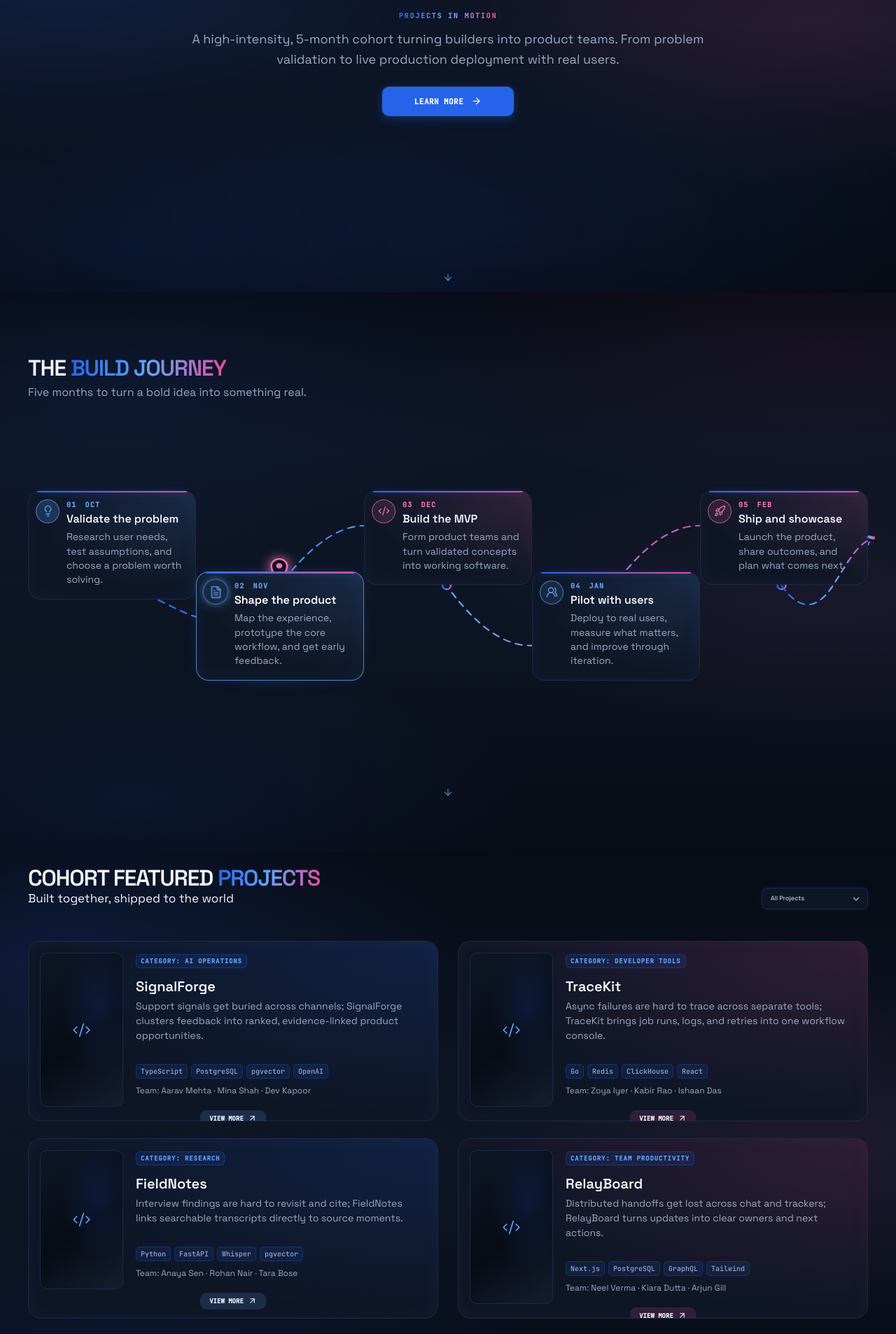
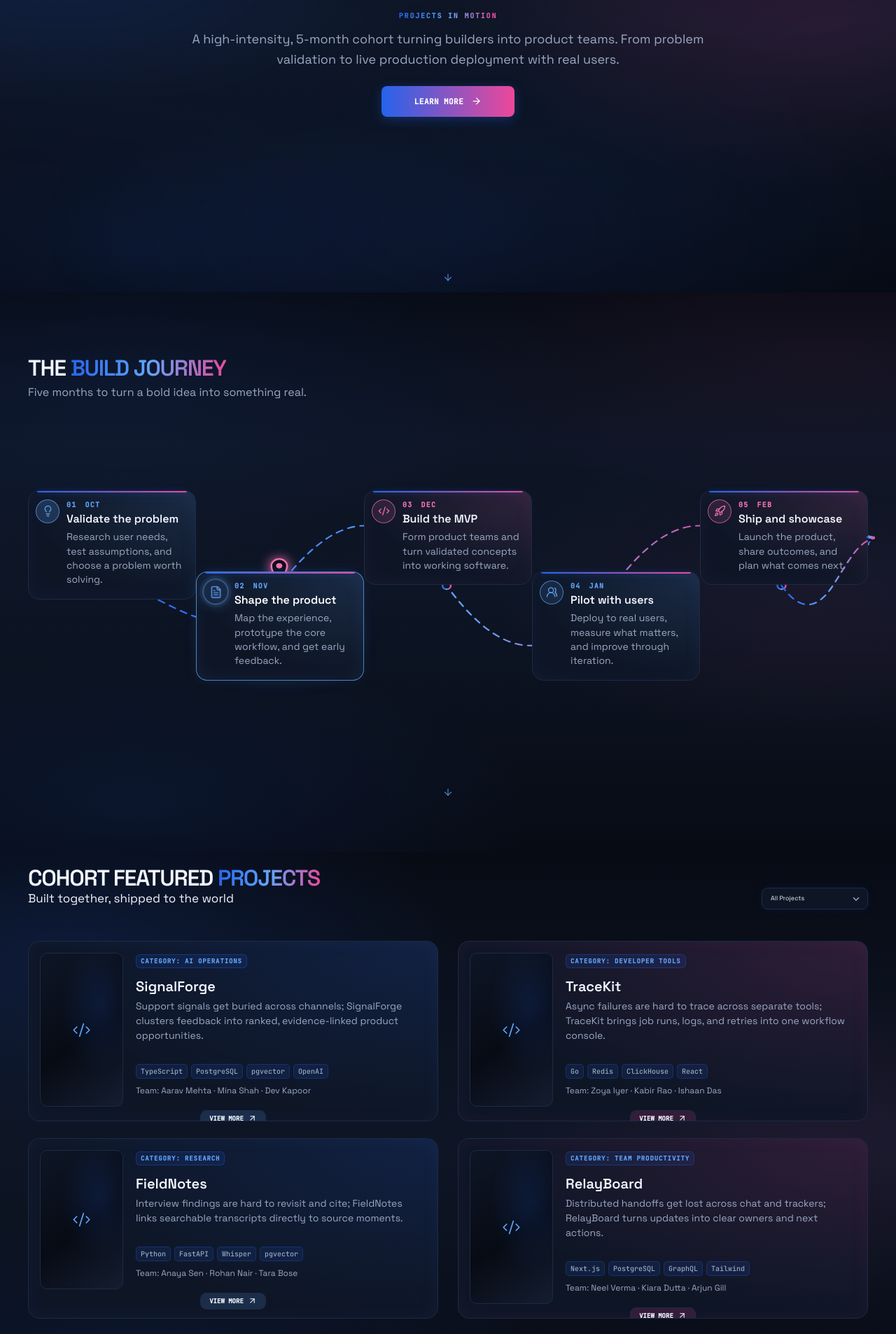
Before and after one commit to AayushM0/impulse-web, a React (Vite) app: page /cohort in a window 1280 px wide. Shown: the part 382-2289 px from the top of the page at 70% size. Built offline with nearby package versions, Linux system fonts and the light colour scheme.

Commit message:
feat(design-system): standardize Cohort and Community buttons to 8px and cards to 16px

```diff
--- a/src/components/CommunityGlobeHero.css
+++ b/src/components/CommunityGlobeHero.css
@@ -534,7 +534,7 @@
   min-height: 42px;
   padding: 0 18px;
   border: 1px solid transparent;
-  border-radius: 999px;
+  border-radius: 8px;
   color: #f5f7ff;
   font: 600 clamp(10px, 1vw, 12px) 'Space Grotesk', Inter, sans-serif;
   letter-spacing: .075em;
--- a/src/pages/Cohort.css
+++ b/src/pages/Cohort.css
@@ -190,18 +190,18 @@
   align-items: center;
   justify-content: center;
   gap: 11px;
-  border: 1px solid #1E2A44;
-  border-radius: 11px;
-  background: #2563EB;
-  box-shadow: 0 4px 14px rgba(37, 99, 235, 0.3);
+  border: 0;
+  border-radius: 8px;
+  background: linear-gradient(90deg, #2563EB, #EC4899);
+  box-shadow: 0 4px 16px rgba(37, 99, 235, 0.3);
   color: #FFFFFF;
   font: 600 11px 'JetBrains Mono', monospace;
   letter-spacing: 0.04em;
   text-transform: uppercase;
   cursor: pointer;
-  transition: box-shadow 180ms ease, transform 180ms ease, background-color 180ms ease;
+  transition: box-shadow 180ms ease, transform 180ms ease, filter 180ms ease;
 }
-.cohort-primary-button:hover { transform: translateY(-2px); background-color: #1e40af; box-shadow: 0 6px 20px rgba(37, 99, 235, 0.45); }
+.cohort-primary-button:hover { transform: translateY(-2px); filter: brightness(1.08); box-shadow: 0 4px 22px rgba(236, 72, 153, 0.4); }
 .cohort-hero-content > .cohort-primary-button.cohort-motion-reveal {
   filter: blur(10px);
   scale: .82;
@@ -317,7 +317,7 @@
   gap: 10px;
   padding: 12px 10px;
   border: 1px solid #1E2A44;
-  border-radius: 18px;
+  border-radius: 16px;
   background:
     radial-gradient(ellipse at 100% 0%, rgba(var(--phase-accent-rgb), .15), transparent 70%),
     #0E1626;
@@ -427,7 +427,7 @@
   --project-accent-border: #1E2A44;
   padding: 0;
   border: 0;
-  border-radius: 18px;
+  border-radius: 16px;
   background: transparent;
   color: inherit;
   text-align: left;
@@ -471,7 +471,7 @@
   overflow: hidden;
   padding: 16px;
   border: 1px solid #1E2A44;
-  border-radius: 18px;
+  border-radius: 16px;
   background:
     radial-gradient(ellipse at 100% 0%, var(--project-accent-soft), transparent 70%),
     #0E1626;
```
